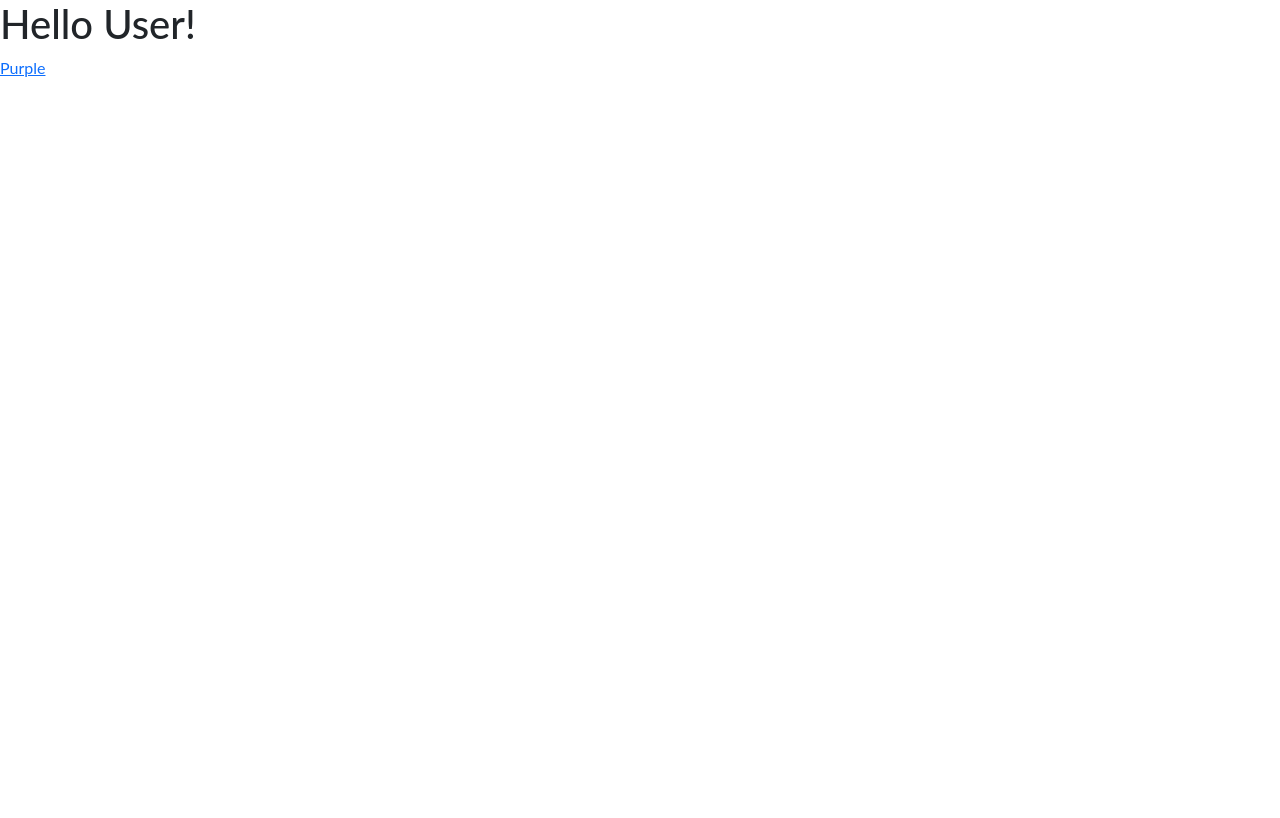
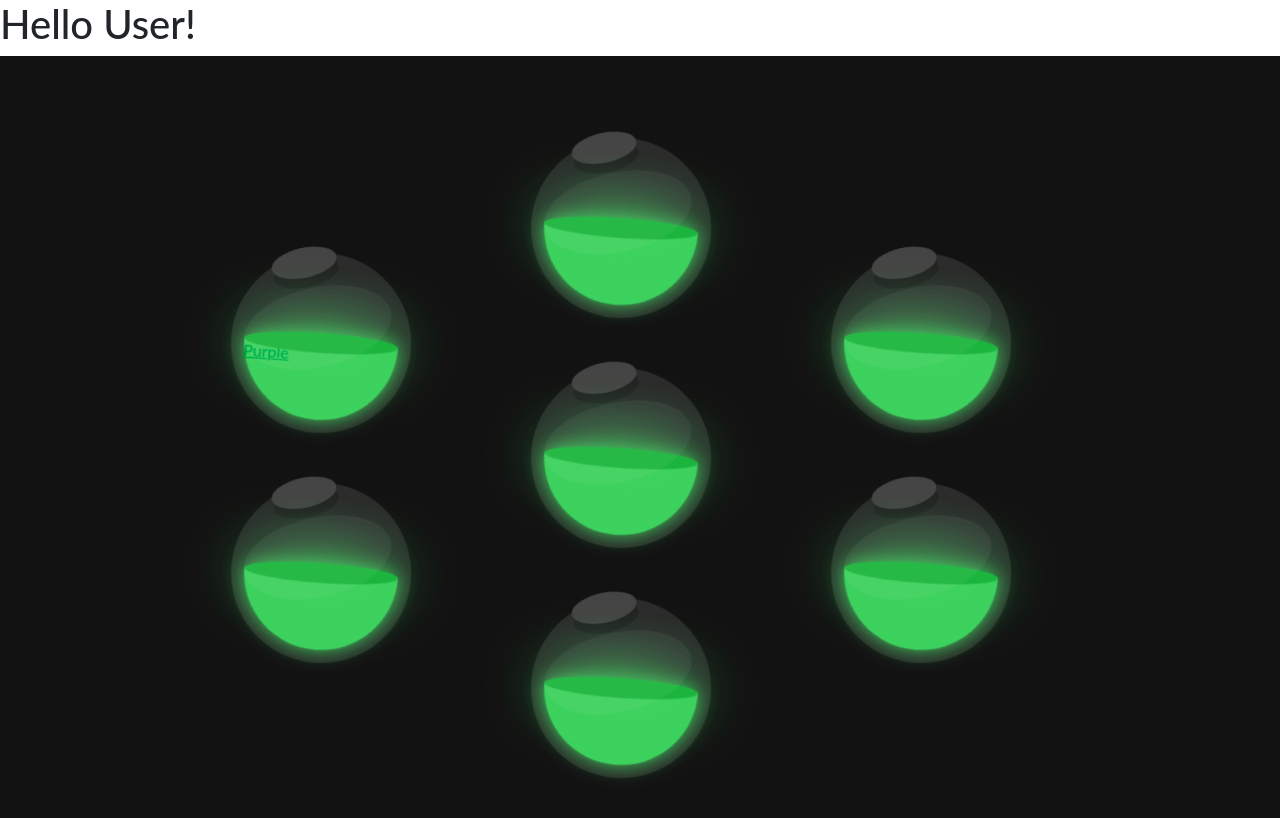
Before and after one commit to renatododani/MoodWeb, a React (Create React App) app in the folder client/: page /home in a window 1280 px wide. Shown: the top 818 px of the page. Built offline with nearby package versions, Linux system fonts and the light colour scheme.

Commit message:
Added HTML and css code for the homepage component

```diff
--- a/client/src/components/moodHome/moodHome.css
+++ b/client/src/components/moodHome/moodHome.css
@@ -0,0 +1,139 @@
+*
+{
+    margin: 0;
+    padding: 0;
+    box-sizing: border-box;
+}
+section
+{
+    display: flex;
+    justify-content: center;
+    align-items: center;
+    min-height: 100vh;
+    background: #121212;
+}
+.bowl
+{
+    position: relative;
+    width: 180px;
+    height: 180px;
+    background: rgba(255,255,255,0.1);
+    border-radius: 50%;
+    border: 8px solid transparent;
+    transform-origin: bottom center;
+    animation: animate 10s linear infinite;
+    margin: 50px;
+}
+@keyframes animate
+{
+    0%
+    {
+        filter: hue-rotate(0deg);
+        transform: rotate(0deg);
+    }
+    25%
+    {
+        transform: rotate(15deg);
+    }
+    50%
+    {
+        transform: rotate(0deg);
+    }
+    75%
+    {
+        transform: rotate(-15deg);
+    }
+    100%
+    {
+        filter: hue-rotate(360deg);
+        transform: rotate(0deg);
+    }
+}
+.bowl::before
+{
+    content: '';
+    position: absolute;
+    top: -15px;
+    left: 50%;
+    transform: translateX(-50%);
+    width: 40%;
+    height: 30px;
+    border: 15px solid #444;
+    border-radius: 50%;
+    box-shadow: 0 10px #222;
+}
+.bowl::after
+{
+    content: '';
+    position: absolute;
+    top: 40%;
+    left: 50%;
+    transform: translate(-50%,-50%);
+    border-radius: 50%;
+    width: 150px;
+    height: 80px;
+    background: rgba(255,255,255,0.05);
+}
+.liquid
+{
+    position: absolute;
+    top: 50%;
+    left: 5px;
+    right: 5px;
+    bottom: 5px;
+    background: #41c1fb;
+    border-bottom-left-radius: 150px;
+    border-bottom-right-radius: 150px;
+    filter: drop-shadow(0 0 10px #41c1fb);
+    transform-origin: top center;
+    animation: animateLiquid 10s linear infinite;
+}
+@keyframes animateLiquid
+{
+    0%
+    {
+        transform: rotate(0deg);
+    }
+    25%
+    {
+        transform: rotate(-20deg);
+    }
+    50%
+    {
+        transform: rotate(0deg);
+    }
+    75%
+    {
+        transform: rotate(20deg);
+    }
+    100%
+    {
+        transform: rotate(0deg);
+    }
+}
+.liquid::before
+{
+    content: '';
+    position: absolute;
+    top: -10px;
+    width: 100%;
+    height: 20px;
+    background: #1fa4e0;
+    border-radius: 50%;
+    filter: drop-shadow(0 0 30px #41c1fb);
+}
+.shadow
+{
+    position: absolute;
+    top: calc(50% + 150px);
+    left: 50%;
+    transform: translate(-50%,-50%);
+    width: 250px;
+    height: 30px;
+    background: rgba(0,0,0,0.5);
+    border-radius: 50%;
+}
+
+.bowl-row {
+    margin: 10px;
+}
--- a/client/src/components/moodHome/moodHome.tsx
+++ b/client/src/components/moodHome/moodHome.tsx
@@ -1,5 +1,6 @@
 import React, { useState } from "react";
 import { Link } from "react-router-dom";
+import '../moodHome/moodHome.css'
 
 export function MoodHome() {
 const [user, setUser] = useState("User");
@@ -7,8 +8,42 @@ export function MoodHome() {
 <div>
   <div>
     <h1>Hello {user}! </h1>
-        <Link to="/purple">Purple</Link>
+
   </div>
+  <section>
+    <div className="bowl-row">
+    <div className="bowl" >
+      <div className="liquid"><Link to="/purple">Purple</Link></div>
+    </div>
+    <div className="bowl">
+      <div className="liquid"></div>
+    </div>
+    </div>
+
+
+    <div className="bowl-row">
+    <div className="bowl">
+      <div className="liquid"></div>
+    </div>
+    <div className="bowl">
+      <div className="liquid"></div>
+    </div>
+    <div className="bowl">
+      <div className="liquid"></div>
+    </div>
+    </div>
+
+
+    <div className="bowl-row">
+    <div className="bowl">
+      <div className="liquid"></div>
+    </div>
+    <div className="bowl">
+      <div className="liquid"></div>
+    </div>
+    </div>
+
+  </section>
 </div>
 );
 }
```
Lines whose indentation alone changed are shown as unchanged.
